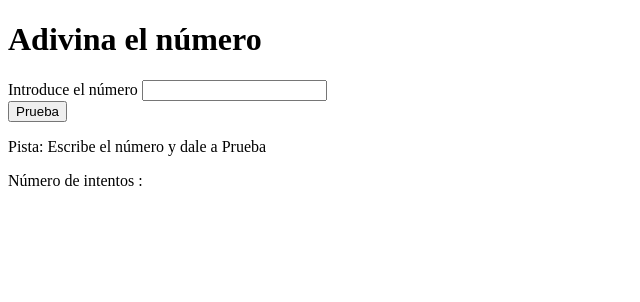
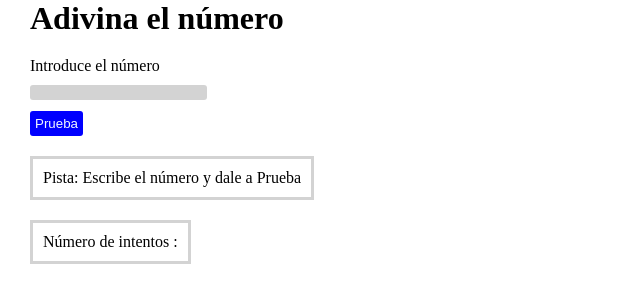
Before and after one commit to Adalab/Modulo-2-Ev-Intermedia--AlbaM9, a plain HTML site: page index.html in a window 1280 px wide. Shown: the whole page, without its empty margins (0-640 px from the left). Drawn offline with Linux system fonts and the light colour scheme.

Commit message:
fixed styles, fuera de tiempo

```diff
--- a/index.html
+++ b/index.html
@@ -5,8 +5,8 @@
     <meta charset="UTF-8">
     <meta name="viewport" content="width=device-width, initial-scale=1.0">
     <title>Document</title>
-    <link rel="stylesheet" href="./scss/reset.scss" />
-    <link rel="stylesheet" href="./scss/main.scss" />
+    <link rel="stylesheet" href="./scss/reset.css" />
+    <link rel="stylesheet" href="./scss/main.css" />
 
 </head>
 
@@ -14,12 +14,13 @@
 
     <h1>Adivina el número</h1>
     <form action="">
-        <label for="">Introduce el número</label>
-        <input class="js-numberInput" type="number" value="">
+        <label for="">Introduce el número</label><br>
+        <input class="js-numberInput" type="number" value=""><br>
+        <button class="js-triesButton">Prueba</button>
     </form>
-    <button class="js-triesButton">Prueba</button>
-    <p class="js-clue">Pista: Escribe el número y dale a Prueba</p>
-    <p class="js-tries">Número de intentos :</p>
+
+    <div class="js-clue">Pista: Escribe el número y dale a Prueba</div>
+    <div class="js-tries">Número de intentos :</div>
 
 
     <script src="./js/main.js"></script>
--- a/scss/_main.scss
+++ /dev/null
@@ -1,9 +0,0 @@
-body {
-    display: flex;
-    flex-direction: column;
-    align-items: center;
-}
-
-.triesButton {
-    background-color: aqua;
-}
--- /dev/null
+++ b/scss/main.css
@@ -0,0 +1,31 @@
+body {
+    display: flex;
+    flex-direction: column;
+    align-items: start;
+    justify-content: start;
+    gap: 20px;
+    margin-left: 30px;
+
+    div {
+        padding: 10px;
+        border: 3px solid lightgray;
+        ;
+    }
+}
+
+.js-triesButton {
+    margin-top: 10px;
+    background-color: blue;
+    border: none;
+    padding: 5px;
+    border-radius: 3px;
+    color: aliceblue;
+}
+
+.js-numberInput {
+    margin-top: 10px;
+    background-color: lightgray;
+    border: none;
+    border-radius: 3px;
+    text-align: center;
+}
```
Also changed, not shown: scss/reset.css (renamed from scss/_reset.scss).
